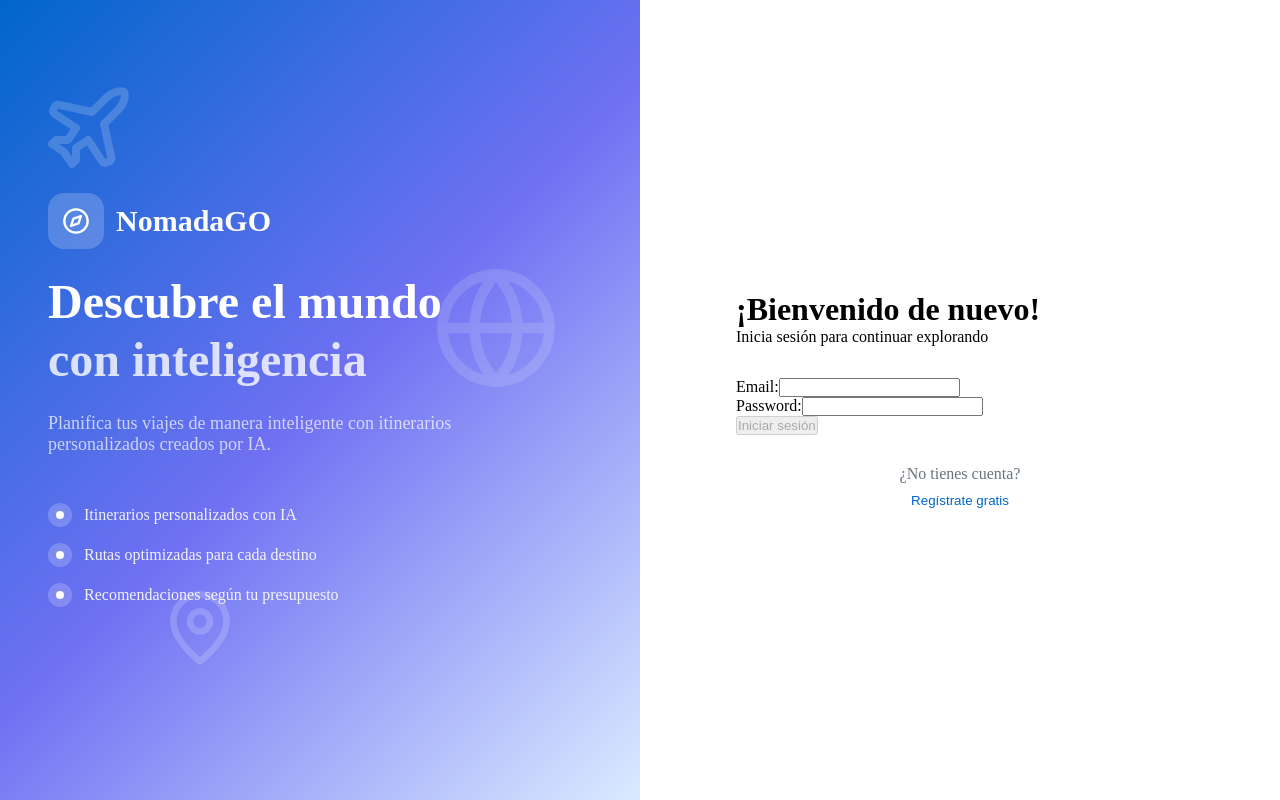
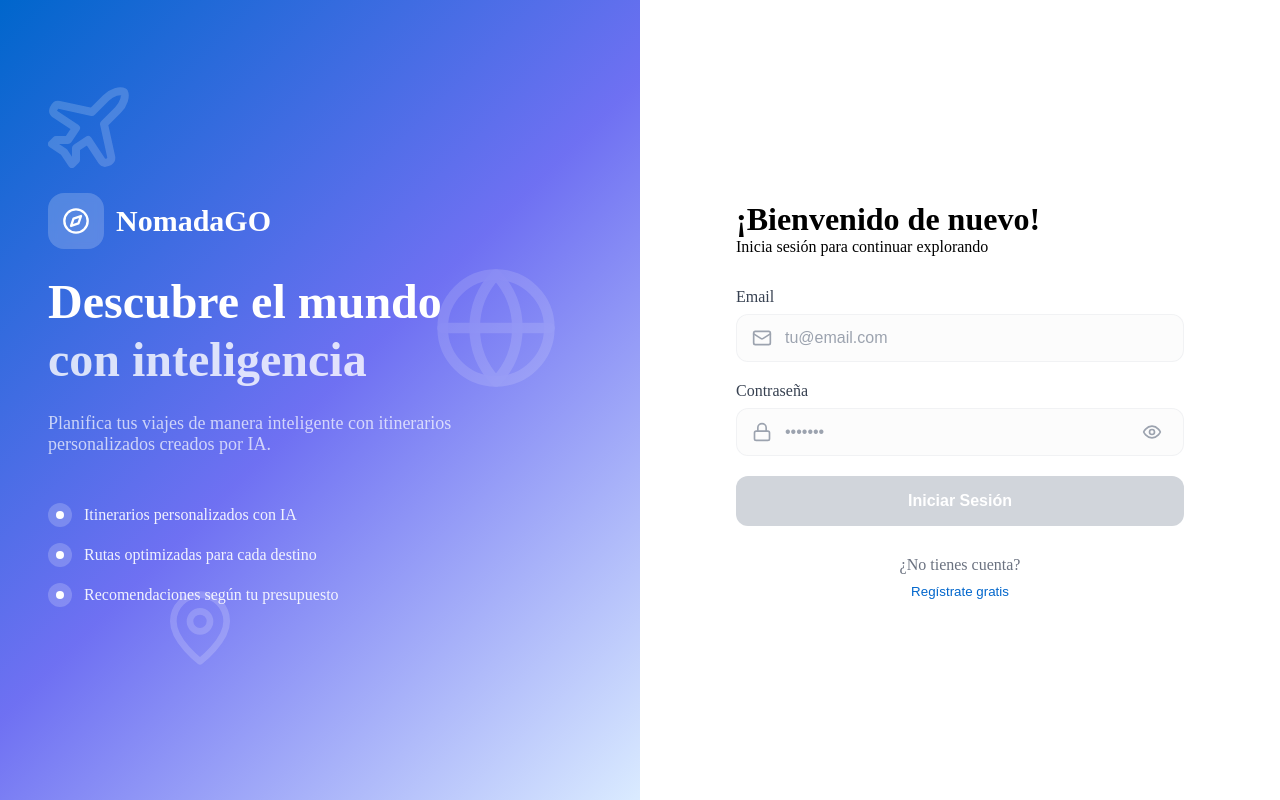
Before and after one commit to acanojiDev/nomada, an Angular app in the folder nomada/: page /auth in a window 1280 px wide. Built offline with nearby package versions, Linux system fonts and the light colour scheme.

Commit message:
Added login component style

```diff
--- a/nomada/src/app/features/auth-page/login-component/login-component.html
+++ b/nomada/src/app/features/auth-page/login-component/login-component.html
@@ -1,34 +1,79 @@
-<form [formGroup]="loginForm" (ngSubmit)="onSubmit()">
-  <div>
-    <label for="email">Email:</label>
+<form [formGroup]="loginForm" (ngSubmit)="onSubmit()" class="auth-form">
+  <div class="auth-form__field">
+    <label for="email" class="auth-form__label">Email</label>
+    <div class="auth-form__input-wrapper" [class.auth-form__input-wrapper--focused]="email?.dirty">
+      <svg class="auth-form__icon" xmlns="http://www.w3.org/2000/svg" width="20" height="20" viewBox="0 0 24 24" fill="none" stroke="currentColor" stroke-width="2" stroke-linecap="round" stroke-linejoin="round">
+        <rect width="20" height="16" x="2" y="4" rx="2"/>
+        <path d="m22 7-8.97 5.7a1.94 1.94 0 0 1-2.06 0L2 7"/>
+      </svg>
       <input
         id="email"
         type="email"
         formControlName="email"
-      [class.error]="email?.invalid && email?.dirty"
+        placeholder="tu@email.com"
+        class="auth-form__input"
+        [class.auth-form__input--error]="email?.invalid && email?.dirty"
       />
+    </div>
     @if (email?.invalid && email?.dirty) {
-    <span class="error-message">
-      @if (email?.hasError('required')) { El email es requerido } @else if
-      (email?.hasError('email')) { Email inválido }
+      <span class="auth-form__error">
+        @if (email?.hasError('required')) {
+          El email es requerido
+        } @else if (email?.hasError('email')) {
+          Email inválido
+        }
       </span>
     }
   </div>
 
-  <div>
-    <label for="password">Password:</label>
+  <div class="auth-form__field">
+    <label for="password" class="auth-form__label">Contraseña</label>
+    <div class="auth-form__input-wrapper" [class.auth-form__input-wrapper--focused]="password?.dirty">
+      <svg class="auth-form__icon" xmlns="http://www.w3.org/2000/svg" width="20" height="20" viewBox="0 0 24 24" fill="none" stroke="currentColor" stroke-width="2" stroke-linecap="round" stroke-linejoin="round">
+        <rect width="18" height="11" x="3" y="11" rx="2" ry="2"/>
+        <path d="M7 11V7a5 5 0 0 1 10 0v4"/>
+      </svg>
       <input
         id="password"
-      type="password"
+        [type]="showPassword() ? 'text' : 'password'"
         formControlName="password"
-      [class.error]="password?.invalid && password?.dirty"
+        placeholder="•••••••"
+        class="auth-form__input auth-form__input--with-toggle"
+        [class.auth-form__input--error]="password?.invalid && password?.dirty"
       />
+      <button
+        type="button"
+        class="auth-form__toggle-password"
+        (click)="togglePasswordVisibility()"
+        [attr.aria-label]="showPassword() ? 'Ocultar contraseña' : 'Mostrar contraseña'"
+      >
+        @if (showPassword()) {
+          <svg xmlns="http://www.w3.org/2000/svg" width="20" height="20" viewBox="0 0 24 24" fill="none" stroke="currentColor" stroke-width="2" stroke-linecap="round" stroke-linejoin="round">
+            <path d="M17.94 17.94A10.07 10.07 0 0 1 12 20c-7 0-11-8-11-8a18.45 18.45 0 0 1 5.06-5.94M9.9 4.24A9.12 9.12 0 0 1 12 4c7 0 11 8 11 8a18.5 18.5 0 0 1-2.16 3.19m-6.72-1.07a3 3 0 1 1-4.24-4.24"/>
+            <line x1="2" x2="22" y1="2" y2="22"/>
+          </svg>
+        } @else {
+          <svg xmlns="http://www.w3.org/2000/svg" width="20" height="20" viewBox="0 0 24 24" fill="none" stroke="currentColor" stroke-width="2" stroke-linecap="round" stroke-linejoin="round">
+            <path d="M2 12s3-7 10-7 10 7 10 7-3 7-10 7-10-7-10-7Z"/>
+            <circle cx="12" cy="12" r="3"/>
+          </svg>
+        }
+      </button>
+    </div>
     @if (password?.invalid && password?.dirty) {
-    <span class="error-message">
-      @if (password?.hasError('required')) { La contraseña es requerida }
+      <span class="auth-form__error">
+        @if (password?.hasError('required')) {
+          La contraseña es requerida
+        }
       </span>
     }
   </div>
 
-  <button type="submit" [disabled]="loginForm.invalid">Iniciar sesión</button>
+  <button
+    type="submit"
+    class="auth-form__submit"
+    [disabled]="loginForm.invalid"
+  >
+    Iniciar Sesión
+  </button>
 </form>
--- a/nomada/src/app/features/auth-page/login-component/login-component.scss
+++ b/nomada/src/app/features/auth-page/login-component/login-component.scss
@@ -0,0 +1,138 @@
+.auth-form {
+  display: flex;
+  flex-direction: column;
+  gap: 1.25rem;
+
+  &__field {
+    display: flex;
+    flex-direction: column;
+    gap: 0.5rem;
+  }
+
+  &__label {
+    color: #374151;
+  }
+
+  &__input-wrapper {
+    position: relative;
+    display: flex;
+    align-items: center;
+
+    &--focused {
+      .auth-form__icon {
+        color: var(--color-primary);
+      }
+    }
+  }
+
+  &__icon {
+    position: absolute;
+    left: 1rem;
+    top: 50%;
+    transform: translateY(-50%);
+    color: #9ca3af;
+    pointer-events: none;
+    transition: color 0.2s ease;
+  }
+
+  &__input {
+    width: 100%;
+    height: 3rem;
+    padding: 0 1rem 0 3rem;
+    font-size: 1rem;
+    color: #1f2937;
+    background-color: rgba(243, 244, 246, 0.3);
+    border: 1px solid rgba(229, 231, 235, 0.5);
+    border-radius: 0.75rem;
+    outline: none;
+    transition: all 0.2s ease;
+
+    &--with-toggle {
+      padding-right: 3rem;
+    }
+
+    &::placeholder {
+      color: #9ca3af;
+    }
+
+    &:hover:not(:focus) {
+      border-color: #d1d5db;
+    }
+
+    &--error {
+      border-color: var(--color-danger);
+
+      &:focus {
+        border-color: var(--color-danger);
+      }
+    }
+  }
+
+  &__toggle-password {
+    position: absolute;
+    right: 1rem;
+    top: 50%;
+    transform: translateY(-50%);
+    display: flex;
+    align-items: center;
+    justify-content: center;
+    width: 2rem;
+    height: 2rem;
+    padding: 0;
+    background: none;
+    border: none;
+    color: #9ca3af;
+    cursor: pointer;
+    border-radius: 0.375rem;
+    transition: all 0.2s ease;
+
+    &:hover {
+      color: var(--color-primary);
+    }
+
+    &:focus-visible {
+      outline: 2px solid var(--color-primary);
+      outline-offset: 2px;
+    }
+
+    &:active {
+      transform: translateY(-50%) scale(0.95);
+    }
+
+    svg {
+      width: 20px;
+      height: 20px;
+    }
+  }
+
+  &__error {
+    display: block;
+    color: var(--color-danger);
+    margin-top: -0.25rem;
+  }
+
+  &__submit {
+    width: 100%;
+    padding: 1rem 1.5rem;
+    font-size: 1rem;
+    font-weight: 600;
+    color: #ffffff;
+    background-color: var(--color-primary);
+    border: none;
+    border-radius: 0.75rem;
+    cursor: pointer;
+    transition: all 0.2s ease;
+
+    &:hover {
+      background-color: var(--color-secondary);
+      transform: translateY(-1px);
+    }
+
+    &:disabled{
+      background-color: #d1d5db;
+      cursor: not-allowed;
+      box-shadow: none;
+      transform: none;
+    }
+  }
+}
--- a/nomada/src/app/features/auth-page/login-component/login-component.ts
+++ b/nomada/src/app/features/auth-page/login-component/login-component.ts
@@ -1,4 +1,4 @@
-import { Component, output } from '@angular/core';
+import { Component, output, signal } from '@angular/core';
 import { FormGroup, FormBuilder, Validators, ReactiveFormsModule } from '@angular/forms';
 import { PasswordValidators } from '../../../shared/validators/password.validator';
 import { CommonModule } from '@angular/common';
@@ -10,6 +10,7 @@ import { CommonModule } from '@angular/common';
   styleUrl: './login-component.scss',
 })
 export class LoginComponent {
+  showPassword = signal(false);
   loginForm: FormGroup;
 
   loginSubmit = output<{ email: string; password: string }>();
@@ -28,6 +29,10 @@ export class LoginComponent {
     }
   }
 
+  togglePasswordVisibility() {
+    this.showPassword.update(value => !value);
+  }
+
   // Getters for form controls for easier access in the template
   get email() {
     return this.loginForm.get('email');
```
Lines whose indentation alone changed are shown as unchanged.
